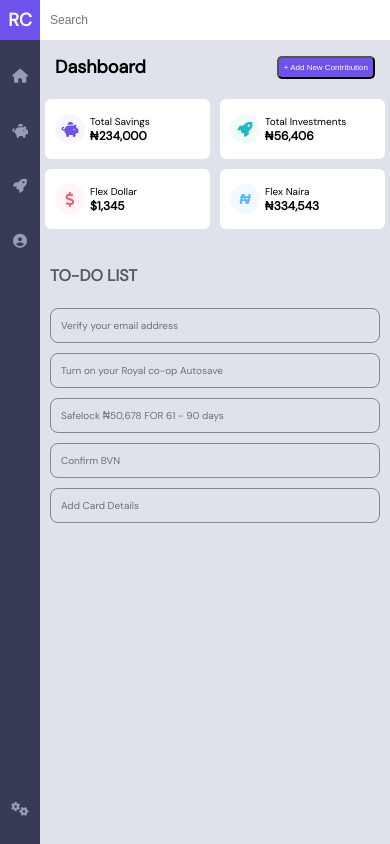
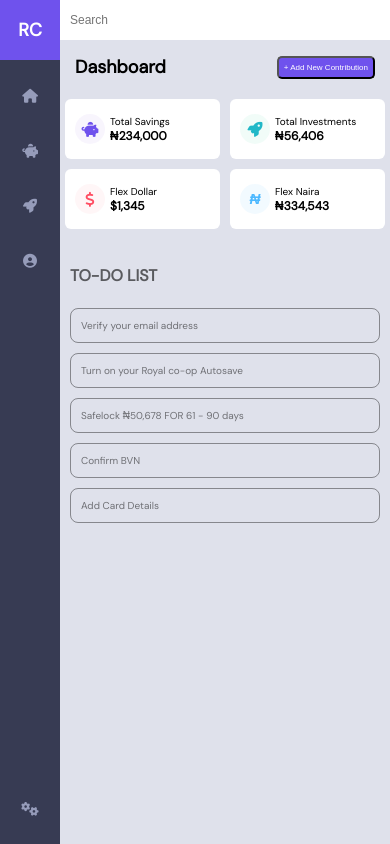
Before and after one commit to oluwatoba1/rc2, a React (Create React App) app: page / in a window 390 px wide. Built offline with nearby package versions, Linux system fonts and the light colour scheme.

Commit message:
New Design

```diff
--- a/src/App.css
+++ b/src/App.css
@@ -169,14 +169,8 @@ p {
 		font-size: 10px;
 	}
 
-	.sidebar {
-		width: 40px;
-	}
-
 	.logoHeader {
 		padding: var(--mediaPad);
-		height: 40px;
-		width: 40px;
 	}
 
 	.logoHeader a {
```
